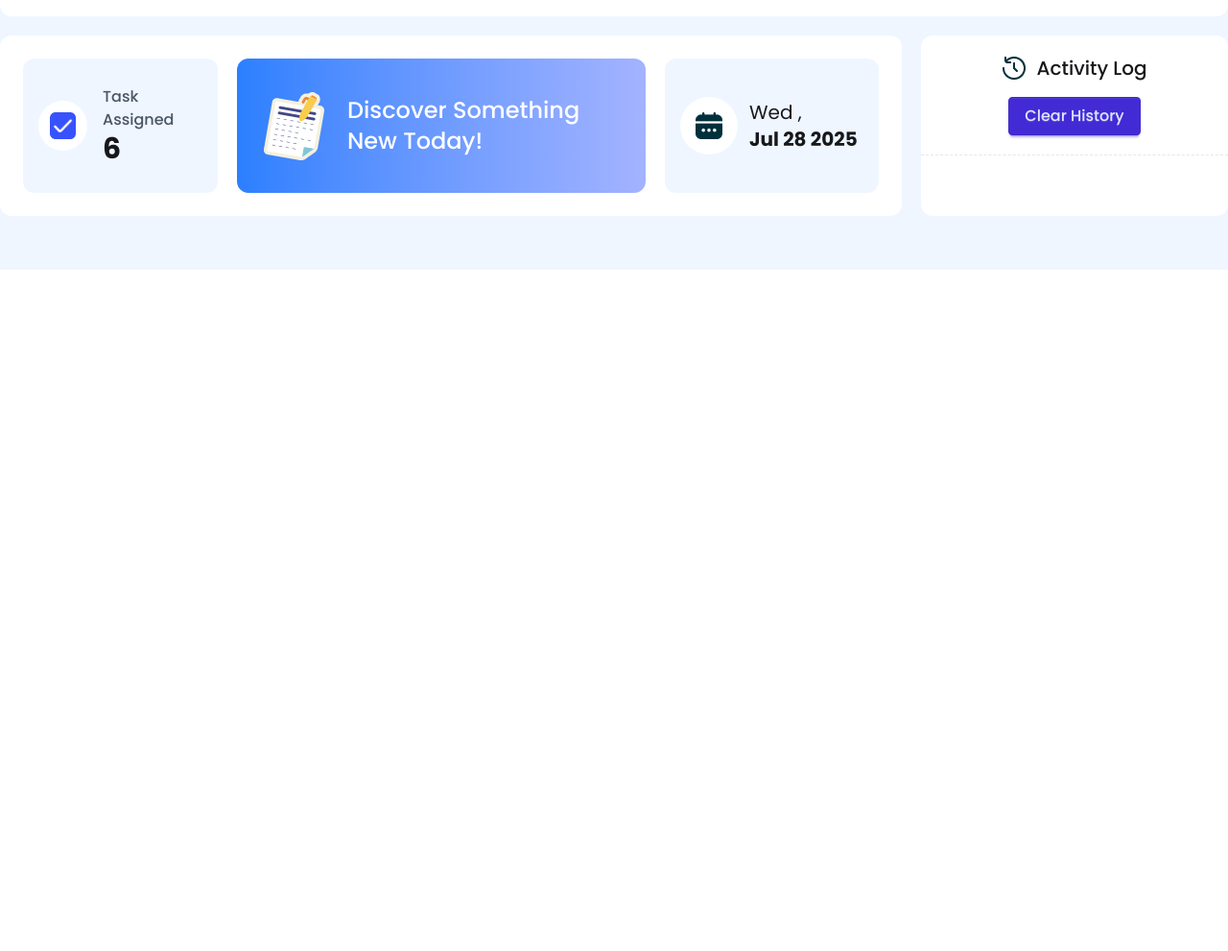
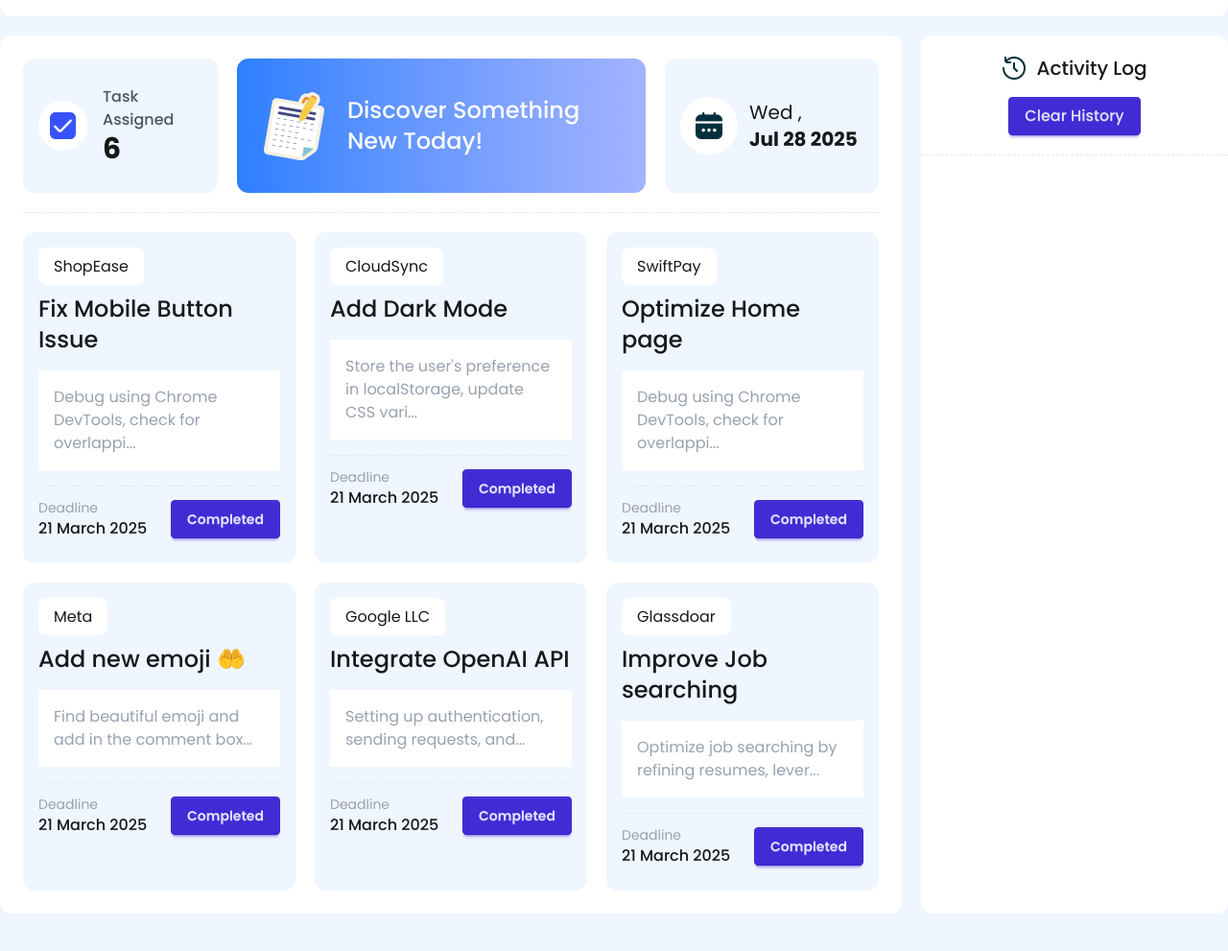
Before and after one commit to asrafsujan247/dev-board, a plain HTML site: page index.html in a window 1280 px wide. Shown: the part 107-1098 px from the top of the page at 96% size. Before the commit the page ends 800 px from the top, so only its background shows below. Drawn offline with nearby package versions, Linux system fonts and the light colour scheme.

Commit message:
added task cards and gave styles

```diff
--- a/index.html
+++ b/index.html
@@ -57,7 +57,9 @@
         <!-- tasks section -->
         <div class="col-span-3 bg-white rounded-xl p-6">
           <!-- task details part-->
-          <div class="grid grid-cols-4 space-x-5">
+          <div
+            class="grid grid-cols-4 space-x-5 border-b border-dashed border-gray-200 pb-5"
+          >
             <div class="bg-blue-50 pl-4 pr-2 py-7 flex items-center rounded-xl">
               <div class="bg-white p-3 rounded-full">
                 <img
@@ -90,6 +92,120 @@
               </div>
             </div>
           </div>
+          <!-- task cards -->
+          <div class="grid grid-cols-3 mt-5 gap-5">
+            <!-- card -->
+            <div class="task-card px-4 py-6 bg-blue-50 rounded-xl">
+              <div class="border-b border-dashed border-gray-200 pb-4">
+                <span class="bg-white py-2 px-4 rounded-lg">ShopEase</span>
+                <h4 class="font-medium text-2xl mb-4 mt-4">
+                  Fix Mobile Button Issue
+                </h4>
+                <p class="bg-white p-4 text-gray-400">
+                  Debug using Chrome DevTools, check for overlappi...
+                </p>
+              </div>
+              <div class="pt-3 flex items-center justify-between">
+                <div>
+                  <p class="text-sm text-gray-400">Deadline</p>
+                  <p class="font-medium">21 March 2025</p>
+                </div>
+                <button class="btn btn-primary">Completed</button>
+              </div>
+            </div>
+            <!-- card -->
+            <div class="task-card px-4 py-6 bg-blue-50 rounded-xl">
+              <div class="border-b border-dashed border-gray-200 pb-4">
+                <span class="bg-white py-2 px-4 rounded-lg">CloudSync</span>
+                <h4 class="font-medium text-2xl mb-4 mt-4">Add Dark Mode</h4>
+                <p class="bg-white p-4 text-gray-400">
+                  Store the user's preference in localStorage, update CSS
+                  vari...
+                </p>
+              </div>
+              <div class="pt-3 flex items-center justify-between">
+                <div>
+                  <p class="text-sm text-gray-400">Deadline</p>
+                  <p class="font-medium">21 March 2025</p>
+                </div>
+                <button class="btn btn-primary">Completed</button>
+              </div>
+            </div>
+            <!-- card -->
+            <div class="task-card px-4 py-6 bg-blue-50 rounded-xl">
+              <div class="border-b border-dashed border-gray-200 pb-4">
+                <span class="bg-white py-2 px-4 rounded-lg">SwiftPay</span>
+                <h4 class="font-medium text-2xl mb-4 mt-4">
+                  Optimize Home page
+                </h4>
+                <p class="bg-white p-4 text-gray-400">
+                  Debug using Chrome DevTools, check for overlappi...
+                </p>
+              </div>
+              <div class="pt-3 flex items-center justify-between">
+                <div>
+                  <p class="text-sm text-gray-400">Deadline</p>
+                  <p class="font-medium">21 March 2025</p>
+                </div>
+                <button class="btn btn-primary">Completed</button>
+              </div>
+            </div>
+            <!-- card -->
+            <div class="task-card px-4 py-6 bg-blue-50 rounded-xl">
+              <div class="border-b border-dashed border-gray-200 pb-4">
+                <span class="bg-white py-2 px-4 rounded-lg">Meta</span>
+                <h4 class="font-medium text-2xl mb-4 mt-4">Add new emoji 🤲</h4>
+                <p class="bg-white p-4 text-gray-400">
+                  Find beautiful emoji and add in the comment box...
+                </p>
+              </div>
+              <div class="pt-3 flex items-center justify-between">
+                <div>
+                  <p class="text-sm text-gray-400">Deadline</p>
+                  <p class="font-medium">21 March 2025</p>
+                </div>
+                <button class="btn btn-primary">Completed</button>
+              </div>
+            </div>
+            <!-- card -->
+            <div class="task-card px-4 py-6 bg-blue-50 rounded-xl">
+              <div class="border-b border-dashed border-gray-200 pb-4">
+                <span class="bg-white py-2 px-4 rounded-lg">Google LLC</span>
+                <h4 class="font-medium text-2xl mb-4 mt-4">
+                  Integrate OpenAI API
+                </h4>
+                <p class="bg-white p-4 text-gray-400">
+                  Setting up authentication, sending requests, and...
+                </p>
+              </div>
+              <div class="pt-3 flex items-center justify-between">
+                <div>
+                  <p class="text-sm text-gray-400">Deadline</p>
+                  <p class="font-medium">21 March 2025</p>
+                </div>
+                <button class="btn btn-primary">Completed</button>
+              </div>
+            </div>
+            <!-- card -->
+            <div class="task-card px-4 py-6 bg-blue-50 rounded-xl">
+              <div class="border-b border-dashed border-gray-200 pb-4">
+                <span class="bg-white py-2 px-4 rounded-lg">Glassdoar</span>
+                <h4 class="font-medium text-2xl mb-4 mt-4">
+                  Improve Job searching
+                </h4>
+                <p class="bg-white p-4 text-gray-400">
+                  Optimize job searching by refining resumes, lever...
+                </p>
+              </div>
+              <div class="pt-3 flex items-center justify-between">
+                <div>
+                  <p class="text-sm text-gray-400">Deadline</p>
+                  <p class="font-medium">21 March 2025</p>
+                </div>
+                <button class="btn btn-primary">Completed</button>
+              </div>
+            </div>
+          </div>
         </div>
         <!-- activity log section -->
         <div class="bg-white rounded-xl">
```
